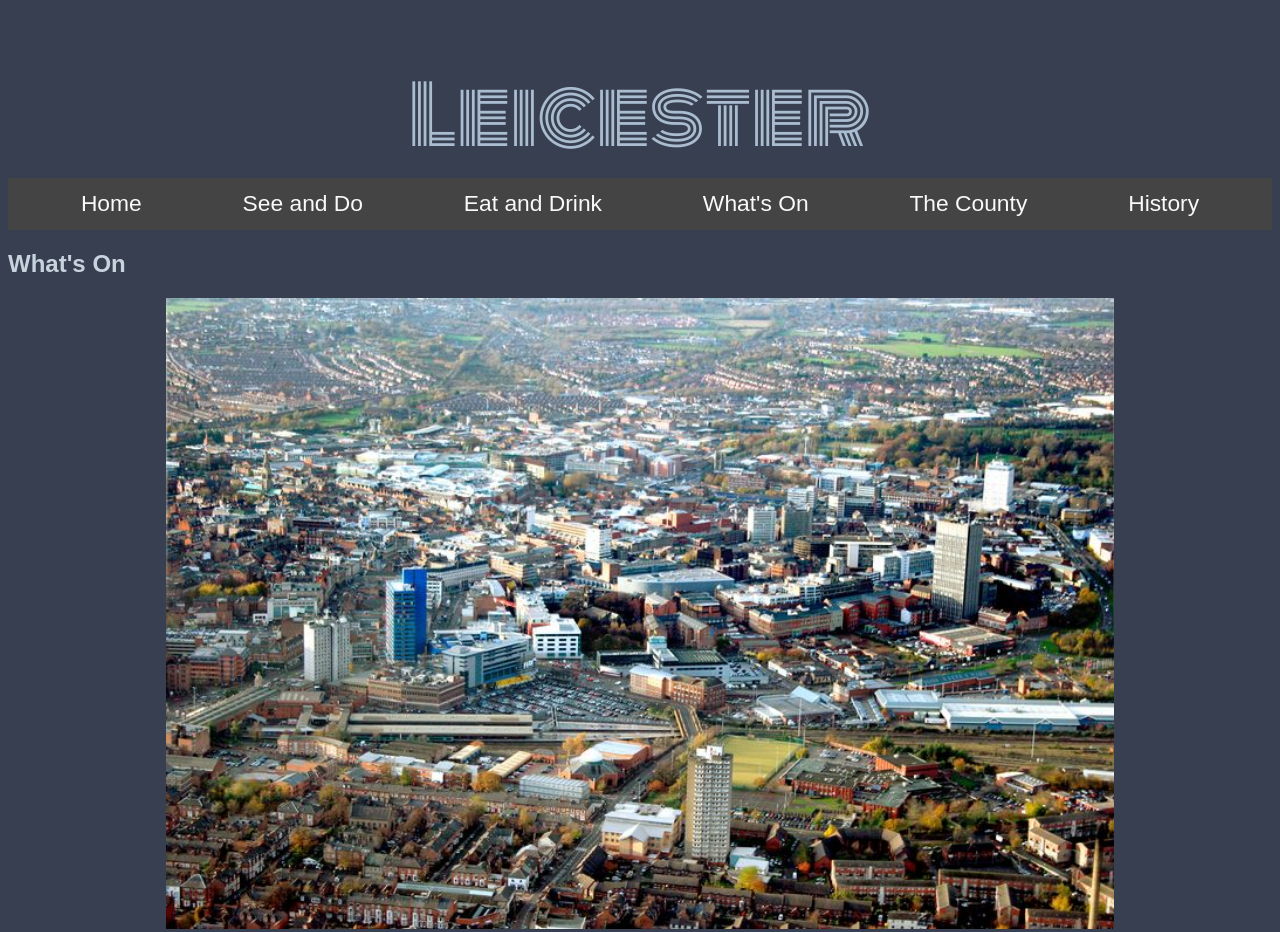
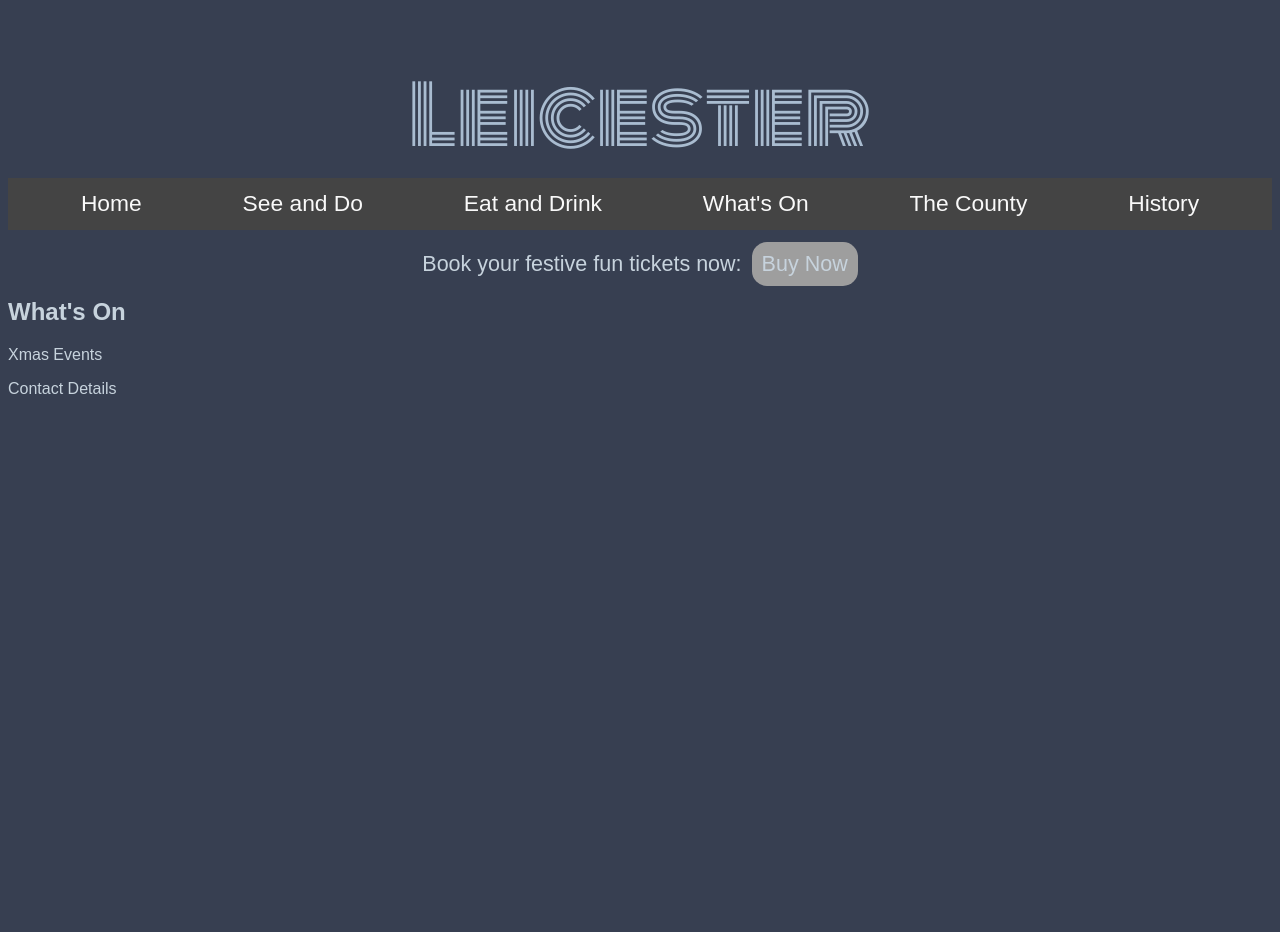
Before and after one commit to upeshchavda/Coursework, a plain HTML site: page whatson.html in a window 1280 px wide. Shown: the top 932 px of the page. After the commit the page ends 800 px from the top, so only its background shows below. Drawn offline with Linux system fonts and the light colour scheme; grey boxes are pictures that could not be loaded; a web font is replaced by a local one.

Commit message:
started adding content on whatson.html

```diff
--- a/whatson.html
+++ b/whatson.html
@@ -21,8 +21,8 @@
   </header>
 
   <section id="container">
+    <p class="hideMobile textCentre advertising">Book your festive fun tickets now:<a class="booking" href="https://www.tickets.demontforthall.co.uk/en-GB/categories/ice%20rink">Buy Now</a> </p>
     <h2 id="subheader">What's On</h2>
-    <img class="hideMobile" src="images/slide1.jpg">
     <p>Xmas Events</p>
   </section>
 
```
Also changed, not shown: 1 other file.
